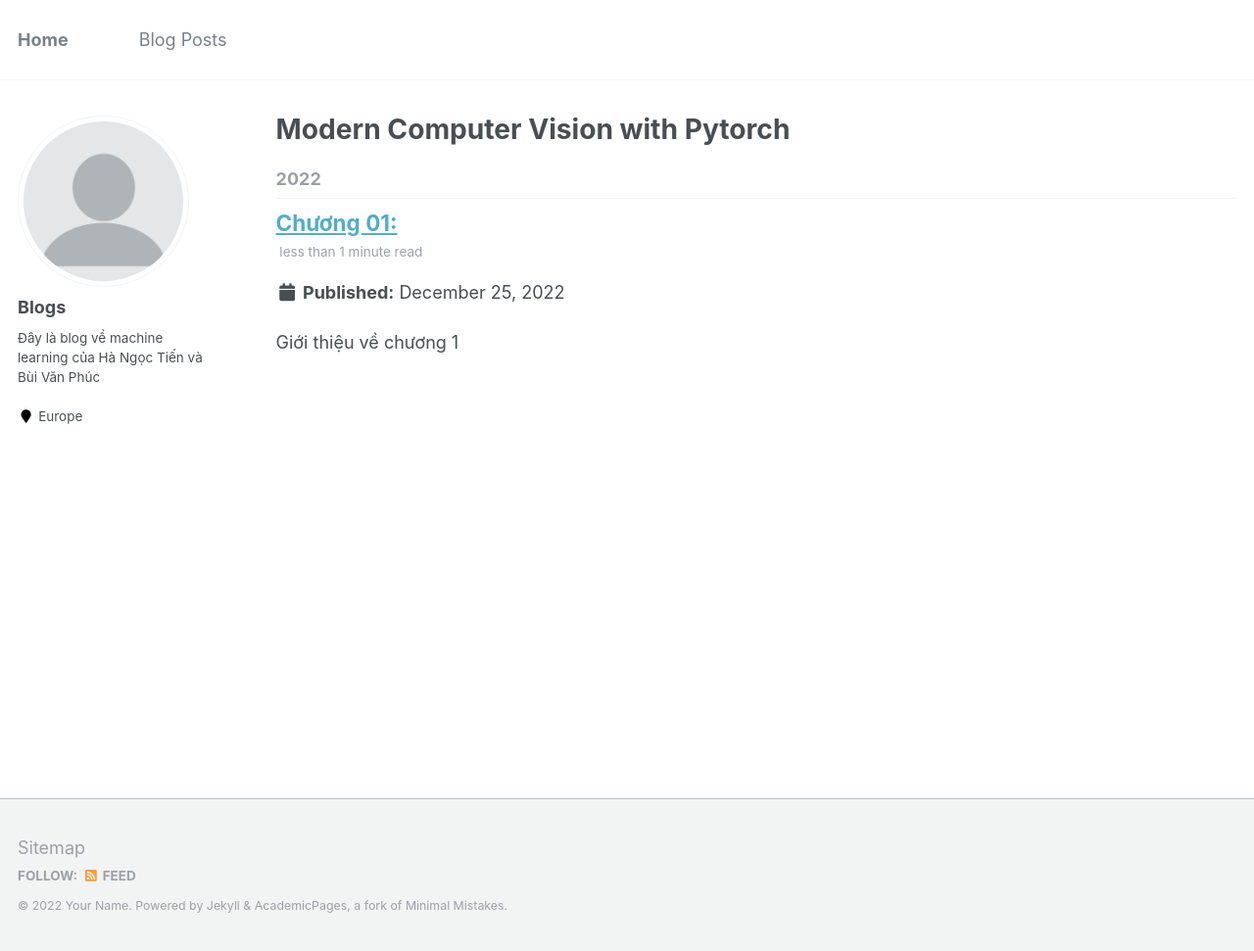
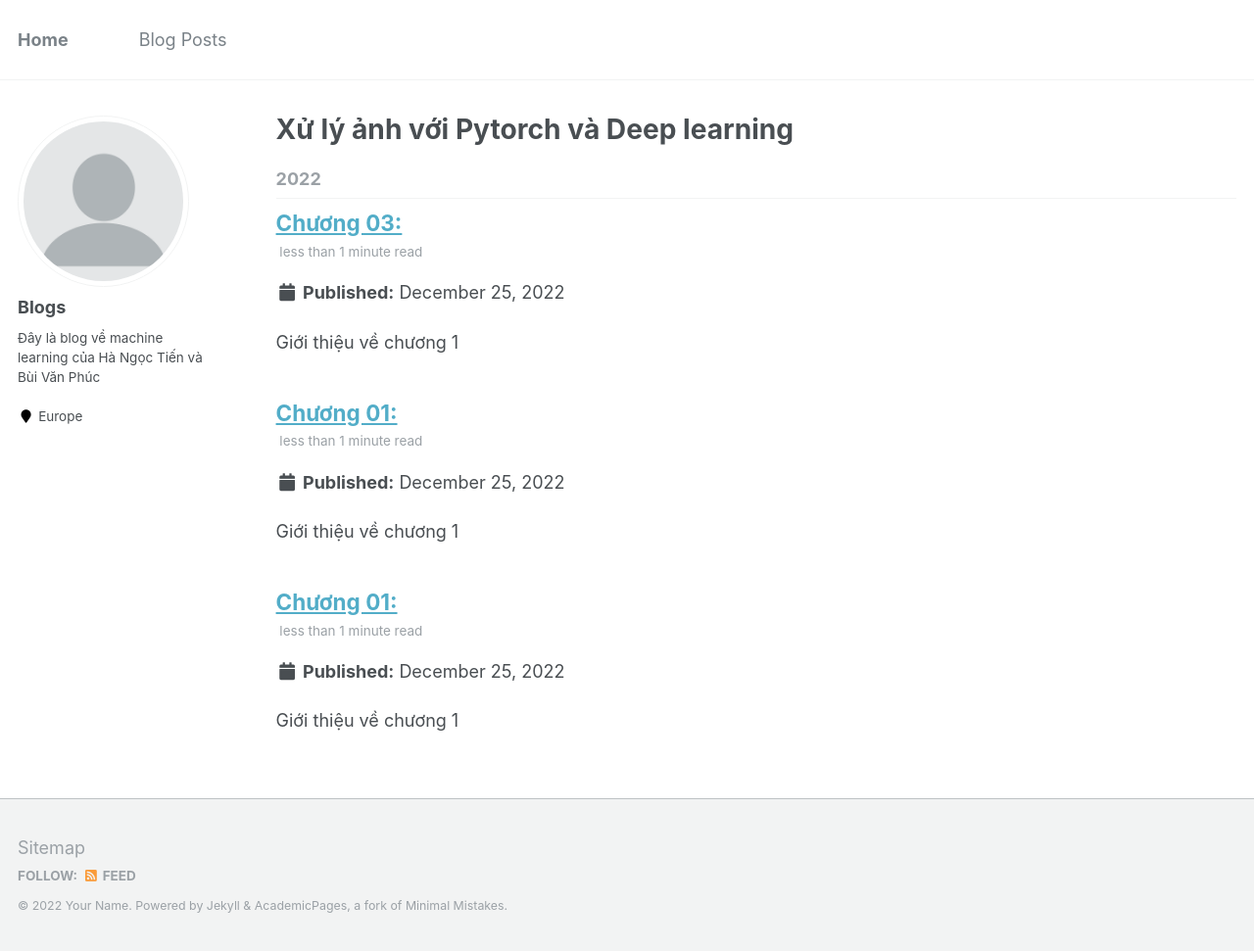
Before and after one commit to vanphuc-bui/MordenComputervision, a Jekyll site: the page built from _pages/year-archive.html, in a window 1280 px wide and 971 px high. Shown: the whole window at 98% size. Built offline with Jekyll 4.4.1, drawn with Linux system fonts in a browser that asks for light colours.

Commit message:
Phuc add

```diff
--- a/_pages/year-archive.html
+++ b/_pages/year-archive.html
@@ -1,7 +1,7 @@
 ---
 layout: archive
 permalink: /year-archive/
-title: "Modern Computer Vision with Pytorch"
+title: "Xử lý ảnh với Pytorch và Deep learning"
 author_profile: true
 redirect_from:
 - /wordpress/blog-posts/
--- /dev/null
+++ b/_posts/2022-12-25-chapter-02.md
@@ -0,0 +1,21 @@
+---
+title: 'Chương 01: '
+date: 2022-12-25
+permalink: /posts/2022/12/chapter-01/
+tags:
+  - cool posts
+  - category1
+  - category2
+---
+
+Giới thiệu về chương 1
+
+Chương 1: [Giới thiệu về mạng neural](/posts/2012/08/blog-post-1/)
+======
+
+
+You can have many headings
+======
+
+Aren't headings cool?
+------
--- /dev/null
+++ b/_posts/2022-12-25-chapter-03.md
@@ -0,0 +1,21 @@
+---
+title: 'Chương 03: '
+date: 2022-12-25
+permalink: /posts/2022/12/chapter-03/
+tags:
+  - cool posts
+  - category1
+  - category2
+---
+
+Giới thiệu về chương 1
+
+Chương 1: [Giới thiệu về mạng neural](/posts/2012/08/blog-post-1/)
+======
+
+
+You can have many headings
+======
+
+Aren't headings cool?
+------
```
